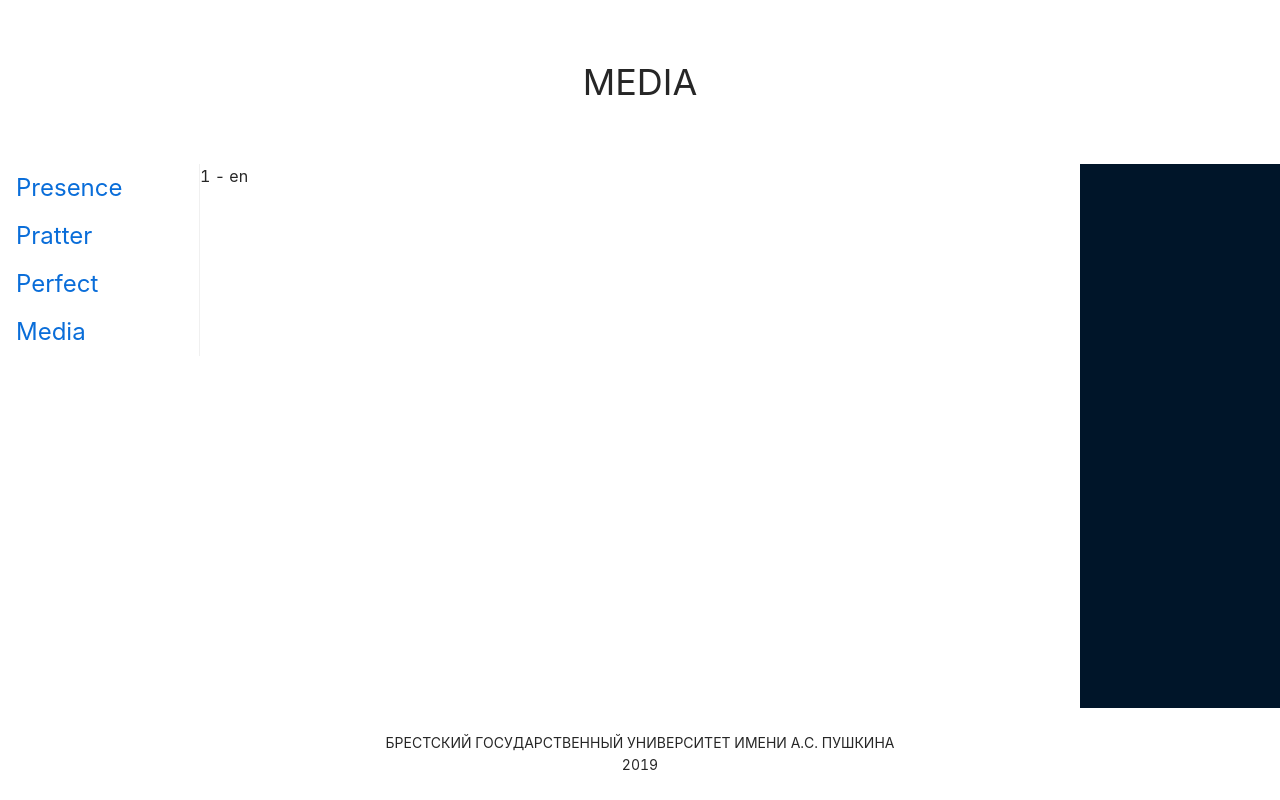
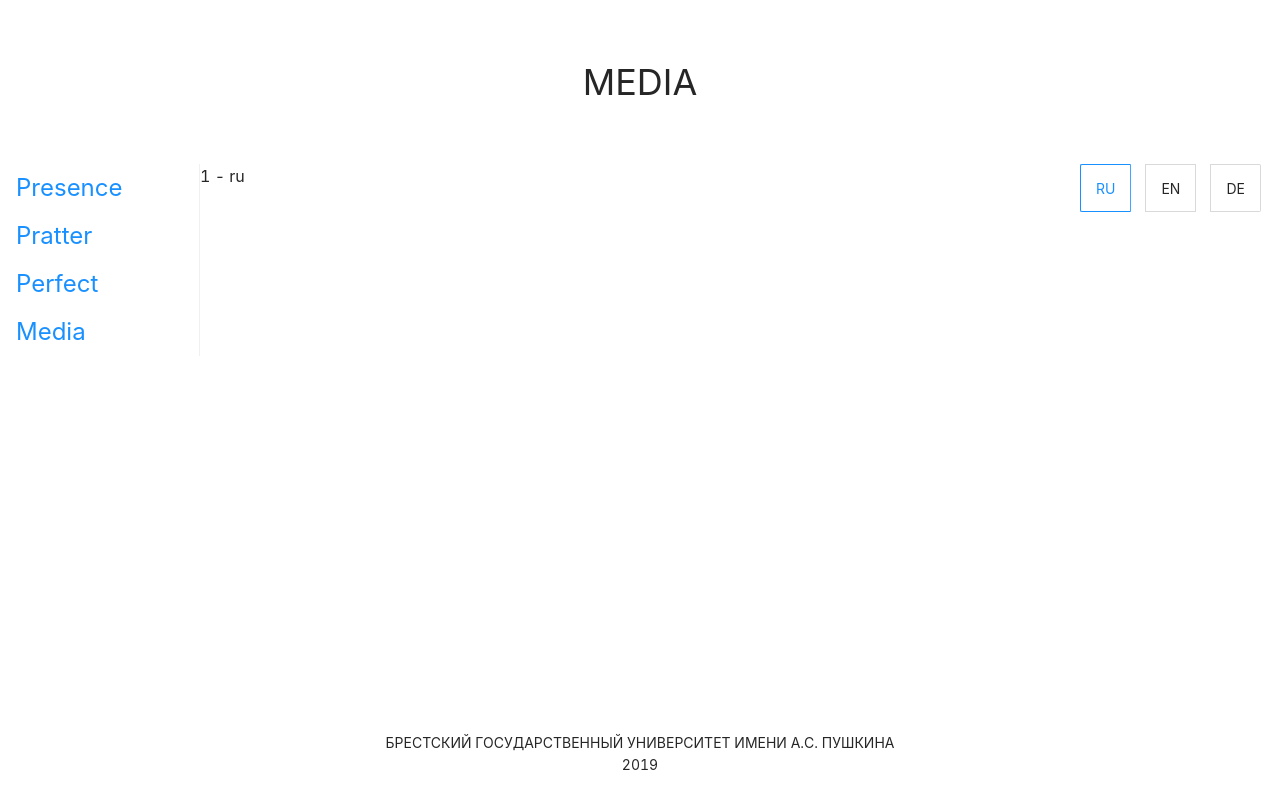
Before and after one commit to Guseff/german-proj, a React app: page /media/1 in a window 1280 px wide. Built offline with nearby package versions, Linux system fonts and the light colour scheme.

Commit message:
feat: add language pick up handle

```diff
--- a/src/assets/styles/index.css
+++ b/src/assets/styles/index.css
@@ -22,7 +22,16 @@
 
 .page--side-menu {
   font-size: 24px;
-  color: #096dd9;
+  color: #1890ff;
+}
+
+.lang-btn,
+.lang-btn:last-child,
+.lang-btn:first-child {
+  height: 48px;
+  margin-right: 15px;
+  line-height: 48px;
+  /* border-radius: 50%; */
 }
 
 .start-page, .centered {
--- a/src/components/SideMenu.jsx
+++ b/src/components/LeftSider.jsx
@@ -4,7 +4,7 @@ import { Layout, Menu } from 'antd'
 
 const { Sider } = Layout
 
-const SideMenu = () => {
+const LeftSider = () => {
   return (
     <Sider theme="light">
       <Menu className="page--side-menu">
@@ -17,4 +17,4 @@ const SideMenu = () => {
   )
 }
 
-export default SideMenu
+export default LeftSider
--- a/src/components/Media.jsx
+++ b/src/components/Media.jsx
@@ -2,10 +2,11 @@ import React from 'react'
 import { Layout } from 'antd'
 import { useParams } from 'react-router-dom'
 import { useSelector } from 'react-redux'
-import SideMenu from './SideMenu'
+import LeftSider from './LeftSider'
+import RightSider from './RightSider'
 import PageTitle from './PageTitle'
 
-const { Content, Sider } = Layout
+const { Content } = Layout
 
 const Media = () => {
   const { id } = useParams()
@@ -15,9 +16,9 @@ const Media = () => {
     <>
       <PageTitle className="light" title={title} />
       <Layout className="media-page light">
-        <SideMenu />
-        <Content>{`${id} - ${language}`}</Content>
-        <Sider />
+        <LeftSider />
+        <Content>{`${id} - ${language}  `}</Content>
+        <RightSider />
       </Layout>
     </>
   )
--- /dev/null
+++ b/src/components/RightSider.jsx
@@ -0,0 +1,38 @@
+import React from 'react'
+import { Layout, Radio } from 'antd'
+import { useSelector, useDispatch } from 'react-redux'
+
+import { setLanguage } from '../actions'
+
+const { Sider } = Layout
+
+const RightSider = () => {
+  const dispatch = useDispatch()
+  const lang = useSelector(store => store.settings.language)
+
+  const setLangHandle = e => {
+    dispatch(setLanguage(e.target.value))
+  }
+
+  return (
+    <Sider theme="light">
+      <Radio.Group
+        className="lang-btn--wrap"
+        onChange={setLangHandle}
+        value={lang}
+      >
+        <Radio.Button className="lang-btn" value="ru">
+          RU
+        </Radio.Button>
+        <Radio.Button className="lang-btn" value="en">
+          EN
+        </Radio.Button>
+        <Radio.Button className="lang-btn" value="de">
+          DE
+        </Radio.Button>
+      </Radio.Group>
+    </Sider>
+  )
+}
+
+export default RightSider
--- a/src/utils/index.js
+++ b/src/utils/index.js
@@ -3,7 +3,7 @@ import { LANGUAGES } from '../constants'
 const getInitialState = () => {
   return {
     settings: {
-      language: LANGUAGES.EN,
+      language: LANGUAGES.RU,
     },
   }
 }
```
